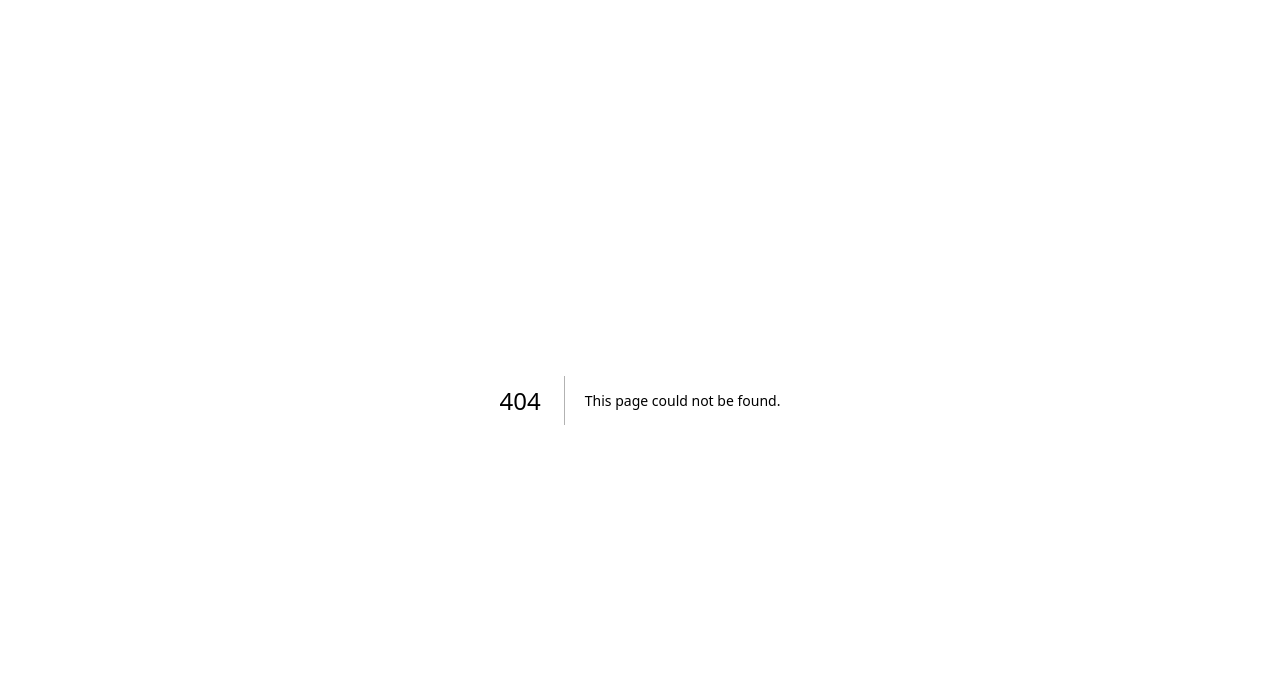
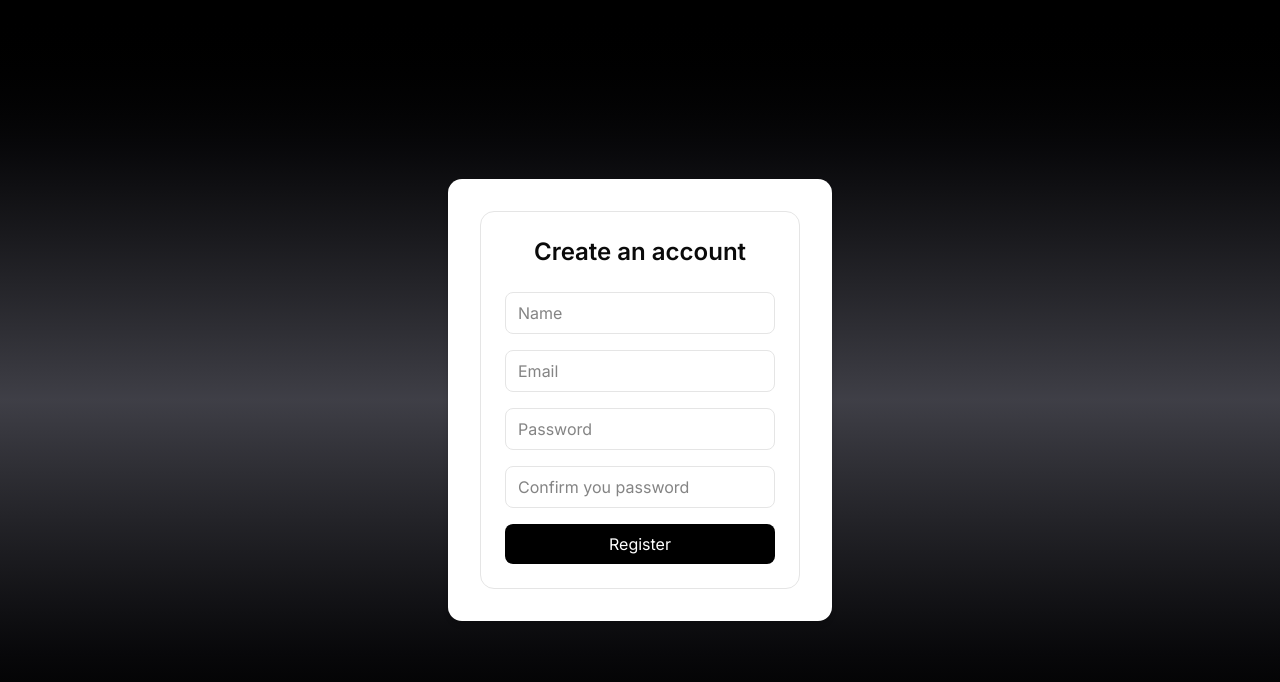
Before and after one commit to OlayaNOR/myfinanciallife, a Next.js app in the folder front/myfinanciallife/: page /register in a window 1280 px wide. Before the commit this address had no page. Shown: the top 682 px of the page. Built offline with nearby package versions, Linux system fonts and the light colour scheme.

Commit message:
Left register module, correctly working now

```diff
--- a/front/myfinanciallife/app/login/page.tsx
+++ b/front/myfinanciallife/app/login/page.tsx
@@ -59,6 +59,15 @@ export default function LoginPage() {
           Login
         </button>
 
+        <p className="text-sm text-center text-muted-foreground mt-4">
+          Don't have an account?{" "}
+          <a
+            href="/register"
+            className="text-primary font-medium hover:underline"
+          >
+            Register here
+          </a>
+        </p>
       </div>
 
     </main>
--- /dev/null
+++ b/front/myfinanciallife/app/register/page.tsx
@@ -0,0 +1,24 @@
+"use client"
+
+import RegisterForm from "@/components/auth/register-form"
+
+export default function RegisterPage() {
+
+  return (
+    <main className="flex h-screen items-center justify-center bg-linear-to-b from-black via-zinc-700 to-black">
+    <div className="bg-white  p-8 rounded-xl shadow-md w-96">
+
+      <div className="w-full max-w-md border rounded-xl p-6">
+
+        <h1 className="text-2xl font-semibold mb-6 text-center">
+          Create an account
+        </h1>
+
+        <RegisterForm />
+
+      </div>
+
+    </div>
+    </main>
+  )
+}
--- /dev/null
+++ b/front/myfinanciallife/components/auth/register-form.tsx
@@ -0,0 +1,97 @@
+"use client"
+
+import { useState } from "react"
+import { useRouter } from "next/navigation"
+import { registerUser } from "@/services/authService"
+
+export default function RegisterForm() {
+
+  const router = useRouter()
+
+  const [name, setName] = useState("")
+  const [email, setEmail] = useState("")
+  const [password, setPassword] = useState("")
+  const [confirmation, setConfirmation] = useState("")
+
+  const [loading, setLoading] = useState(false)
+
+  async function handleSubmit(e: any) {
+    e.preventDefault()
+
+    try {
+
+      setLoading(true)
+
+      await registerUser({
+        name,
+        email,
+        password,
+        confirmation
+      })
+
+      router.push("/login")
+
+    } catch (error) {
+
+      console.error(error)
+
+    } finally {
+      setLoading(false)
+    }
+  }
+
+  return (
+
+    <form
+      onSubmit={handleSubmit}
+      className="space-y-4"
+    >
+
+      <input
+        type="text"
+        placeholder="Name"
+        className="w-full border rounded-md px-3 py-2"
+        value={name}
+        onChange={(e) => setName(e.target.value)}
+        required
+      />
+
+      <input
+        type="email"
+        placeholder="Email"
+        className="w-full border rounded-md px-3 py-2"
+        value={email}
+        onChange={(e) => setEmail(e.target.value)}
+        required
+      />
+
+      <input
+        type="password"
+        placeholder="Password"
+        className="w-full border rounded-md px-3 py-2"
+        value={password}
+        onChange={(e) => setPassword(e.target.value)}
+        required
+      />
+
+      <input
+        type="password"
+        placeholder="Confirm you password"
+        className="w-full border rounded-md px-3 py-2"
+        value={confirmation}
+        onChange={(e) => setConfirmation(e.target.value)}
+        required
+      />
+
+      <button
+        type="submit"
+        disabled={loading}
+        className="w-full bg-black text-white rounded-md py-2"
+      >
+        {loading ? "Creating account..." : "Register"}
+      </button>
+
+    </form>
+
+  )
+}
--- a/front/myfinanciallife/services/authService.ts
+++ b/front/myfinanciallife/services/authService.ts
@@ -1,4 +1,5 @@
 const API_URL = "http://localhost:8080";
+import { apiClient } from "@/lib/apiClient";
 
 export async function login(email: string, password: string) {
 
@@ -21,3 +22,12 @@ export async function login(email: string, password: string) {
 
   return data;
 }
+
+export async function registerUser(data: any) {
+
+  return apiClient("/auth/register", {
+    method: "POST",
+    body: JSON.stringify(data)
+  })
+
+}
```
